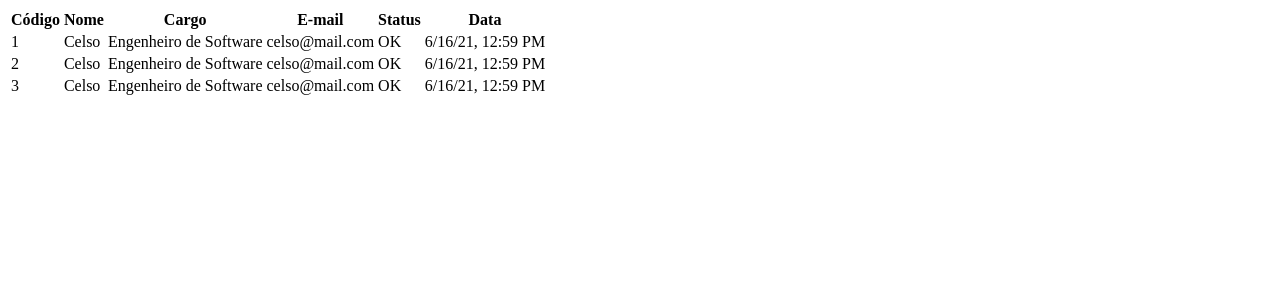
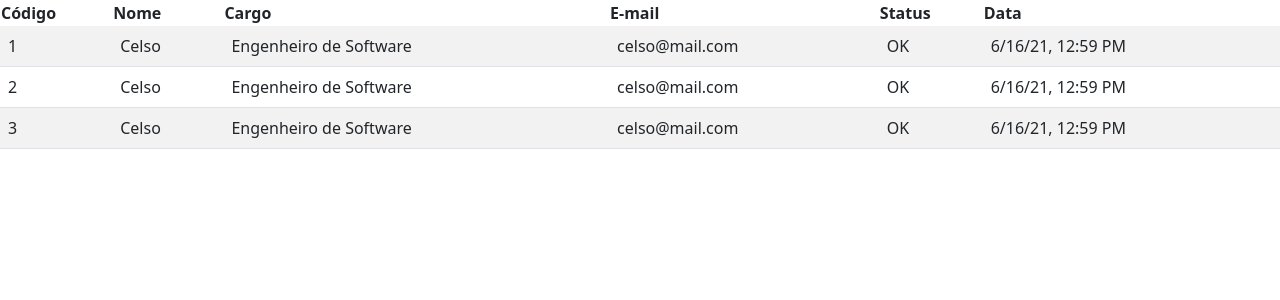
Before and after one commit to CelsoTaliatelli/angular-components, an Angular app: page / in a window 1280 px wide. Shown: the top 300 px of the page. Built offline with nearby package versions, Linux system fonts and the light colour scheme.

Commit message:
add bootstrap

```diff
--- a/angular.json
+++ b/angular.json
@@ -31,7 +31,8 @@
               "src/assets"
             ],
             "styles": [
-              "src/styles.scss"
+              "src/styles.scss",
+              "./node_modules/bootstrap/dist/css/bootstrap.min.css"
             ],
             "scripts": []
           },
--- a/package.json
+++ b/package.json
@@ -18,6 +18,7 @@
     "@angular/platform-browser": "~12.0.3",
     "@angular/platform-browser-dynamic": "~12.0.3",
     "@angular/router": "~12.0.3",
+    "bootstrap": "^5.0.1",
     "rxjs": "~6.6.0",
     "tslib": "^2.1.0",
     "zone.js": "~0.11.4"
--- a/src/app/components/table/table.component.html
+++ b/src/app/components/table/table.component.html
@@ -1,4 +1,7 @@
-<table>
+<span class="alert alert-primary" *ngIf="data.length == 0">
+  Não exitem dados a serem carregados
+</span>
+<table class="table table-striped">
   <thead>
     <th *ngFor="let column of columns">{{column.label}}</th>
   </thead>
```
Also changed, not shown: 1 other file (tests, documents, lock files or other folders).
